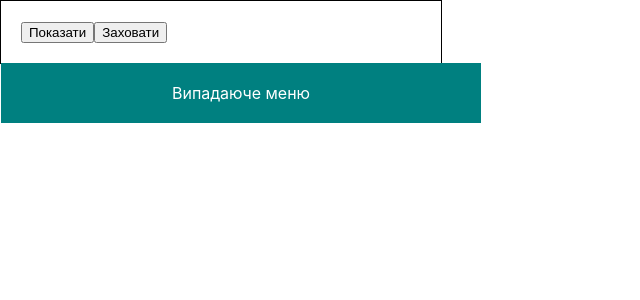
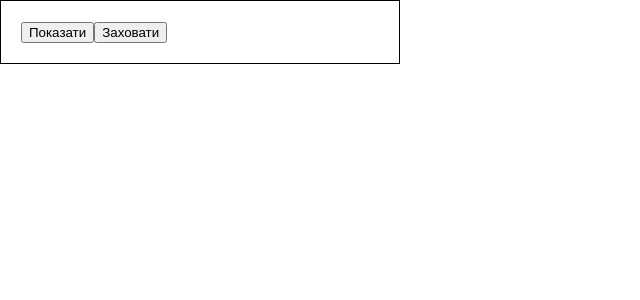
Before and after one commit to skif6623/Counter-on-class, a React (Create React App) app: page / in a window 1280 px wide. Shown: the top 300 px of the page, without its empty margins (0-640 px from the left). Built offline with nearby package versions, Linux system fonts and the light colour scheme.

Commit message:
added methods

```diff
--- a/src/components/Dropdown/Dropdown.jsx
+++ b/src/components/Dropdown/Dropdown.jsx
@@ -6,17 +6,25 @@
 		visible: false,
 	};
 
+	show = () => {
+		this.setState({visible: true});
+	};
+
+	hide = () => {
+		this.setState({visible: false});
+	};
+
 	render() {
 		return (
 			<div className="Dropdown">
-				<button type="button" className="Dropdown__toggle">
+				<button type="button" className="Dropdown__toggle" onClick={this.show}>
 					Показати
 				</button>
-				<button type="button" className="Dropdown__toggle">
+				<button type="button" className="Dropdown__toggle" onClick={this.hide}>
 					Заховати
 				</button>
 
-				<div className="Dropdown__menu">Випадаюче меню</div>
+				{this.state.visible && <div className="Dropdown__menu">Випадаюче меню</div>}
 			</div>
 		);
 	}
--- a/src/index.css
+++ b/src/index.css
@@ -1,13 +1,14 @@
+* {
+	box-sizing: border-box;
+}
 body {
-  margin: 0;
-  font-family: -apple-system, BlinkMacSystemFont, 'Segoe UI', 'Roboto', 'Oxygen',
-    'Ubuntu', 'Cantarell', 'Fira Sans', 'Droid Sans', 'Helvetica Neue',
-    sans-serif;
-  -webkit-font-smoothing: antialiased;
-  -moz-osx-font-smoothing: grayscale;
+	margin: 0;
+	font-family: -apple-system, BlinkMacSystemFont, "Segoe UI", "Roboto", "Oxygen", "Ubuntu", "Cantarell", "Fira Sans",
+		"Droid Sans", "Helvetica Neue", sans-serif;
+	-webkit-font-smoothing: antialiased;
+	-moz-osx-font-smoothing: grayscale;
 }
 
 code {
-  font-family: source-code-pro, Menlo, Monaco, Consolas, 'Courier New',
-    monospace;
+	font-family: source-code-pro, Menlo, Monaco, Consolas, "Courier New", monospace;
 }
```
